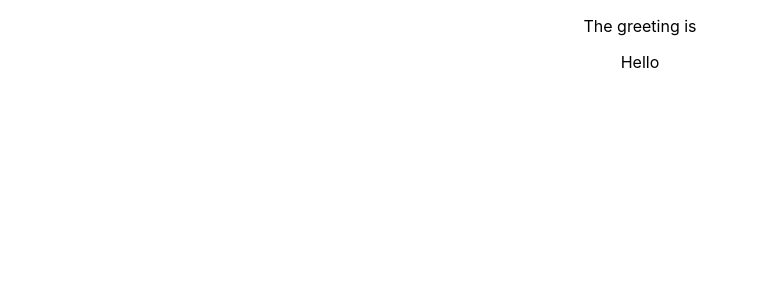
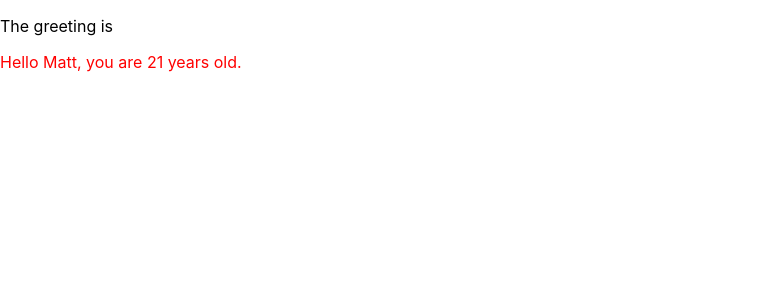
Before and after one commit to matt-allstate/hello-world, a React (Create React App) app: page / in a window 1280 px wide. Shown: the top 300 px of the page, without its empty margins (0-759 px from the left). Built offline with nearby package versions, Linux system fonts and the light colour scheme.

Commit message:
component properties and styling

```diff
--- a/src/App.js
+++ b/src/App.js
@@ -3,9 +3,9 @@ import Greeting from './components/Greeting/Greeting';
 
 function App() {
   return (
-    <div className="App">
+    <div>
       <p>The greeting is </p>
-      <Greeting />
+      <Greeting name="Matt" age="21" />
     </div>
   );
 }
--- /dev/null
+++ b/src/components/Greeting/Greeting.css
@@ -0,0 +1,3 @@
+.greeting-paragraph {
+    color: #ff0000;
+}
--- a/src/components/Greeting/Greeting.js
+++ b/src/components/Greeting/Greeting.js
@@ -1,5 +1,7 @@
-const Greeting = () => {
-    return <p>Hello</p>;
+import './Greeting.css';
+
+const Greeting = (props) => {
+    return <p className="greeting-paragraph">Hello {props.name}, you are {props.age} years old.</p>;
 }
 
 export default Greeting;
```
